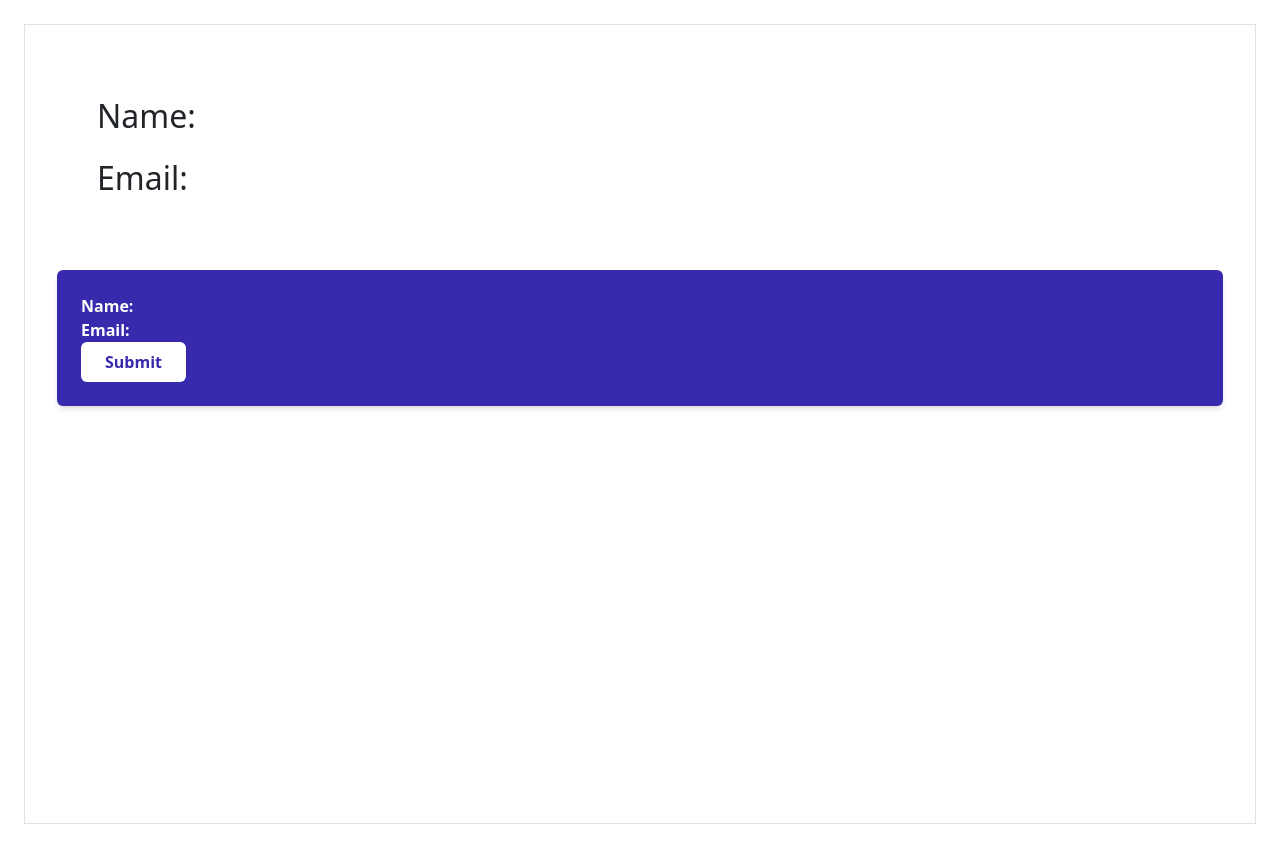
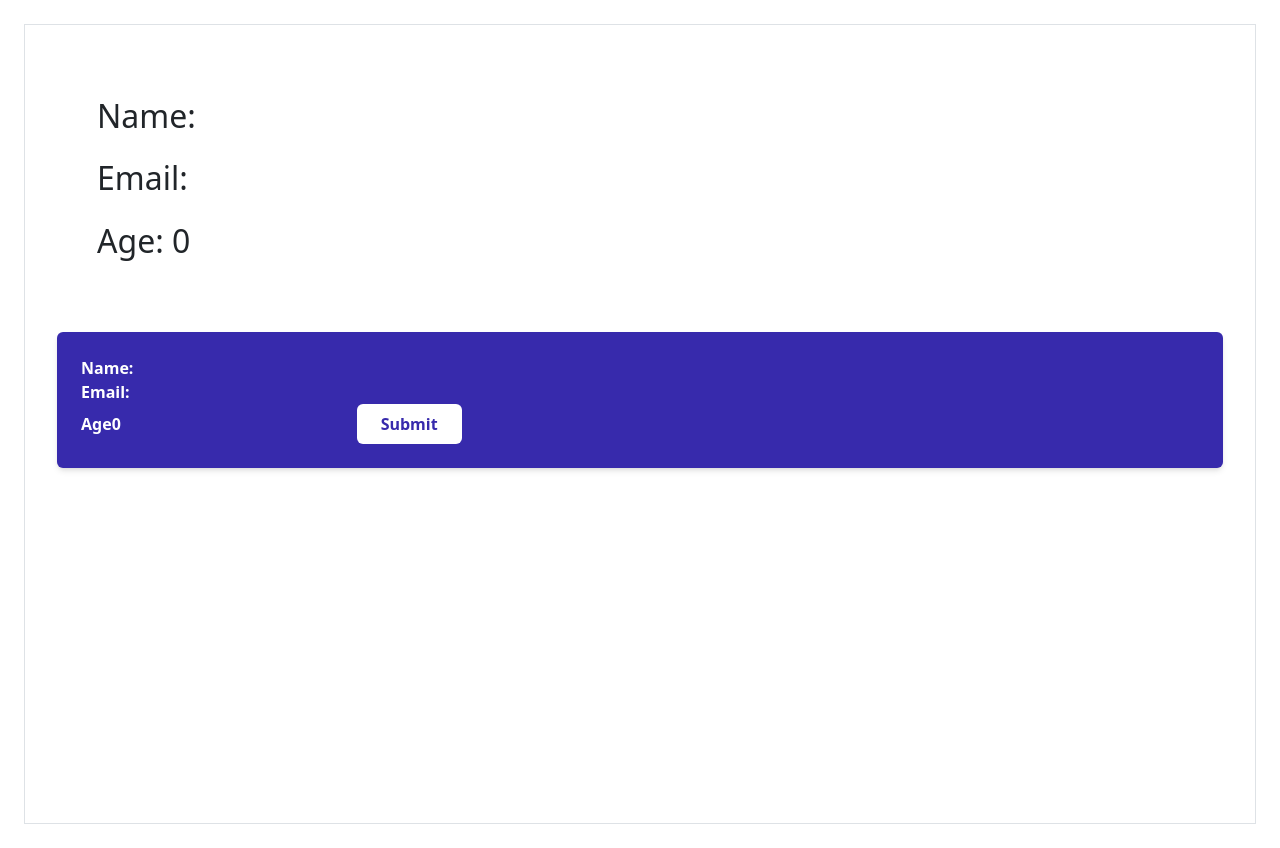
Before and after one commit to abyssiniatech/react-vite-typescript, a React (Vite) app: page / in a window 1280 px wide. Built offline with nearby package versions, Linux system fonts and the light colour scheme.

Commit message:
day fetch data fro  json Api

```diff
--- a/src/omponents/Form/Basic.tsx
+++ b/src/omponents/Form/Basic.tsx
@@ -2,38 +2,40 @@ import React, { useState } from "react";
 type FormDataPrps = {
     name: string;
     email: string;
-
 }
 const forminput ={
     name: '',
     email: ''
 }
 const Basic = () => {
-//    control the form elements
 const [formData, setFormData] = useState<FormDataPrps>(forminput);
-
+const [age, setAge] = useState<number>(0);
   const handleChange = (e: React.ChangeEvent<HTMLInputElement>) => {
     const { name, value } = e.target;
-    setFormData(prevState => ({
+    setFormData((prevState) => ({
       ...prevState,
-      [name]: value
+      [name]: value,
     }));
-    // reset form after submission
+    //  clear form input after submit
+
+
+
 
   };
 
   const handleSubmit = (e: React.FormEvent) => {
     e.preventDefault();
-    console.log(formData);
-    setFormData(forminput);
+    console.log(formData.name, formData.email, age);
   };
-
+  const handleAge = (e: React.ChangeEvent<HTMLInputElement>) => {
+    setAge(Number(e.target.value));
+    };
   return (
     <div className="m-4 p-4 border h-screen">
          <header className="p-4 m-4">
-             {/* render name and email */}
                 <h2 className="text-2xl font-bold mb-4">Name: {formData.name}</h2>
                 <h2 className="text-2xl font-bold mb-4">Email: {formData.email}</h2>
+                <h2 className="text-2xl font-bold mb-4">Age: {age}</h2>
          </header>
           <form onSubmit={handleSubmit} className="bg-indigo-800 text-white font-bold p-4 m-2 rounded shadow-md">
             <label htmlFor="name">Name:</label>
@@ -42,9 +44,11 @@ const [formData, setFormData] = useState<FormDataPrps>(forminput);
             <label htmlFor="email">Email:</label>
             <input type="email" id="email" name="email" value={formData.email} onChange={handleChange} />
             <br />
+             <label htmlFor="age">Age</label>
+            <input type="number" id="age" name="age" value={age} onChange={handleAge} />
             <button className="bg-white text-indigo-800 font-bold py-2 px-4 rounded hover:bg-gray-200" type="submit">Submit</button>
 
-          </form>
+           </form>
     </div>
   )
 };
```
